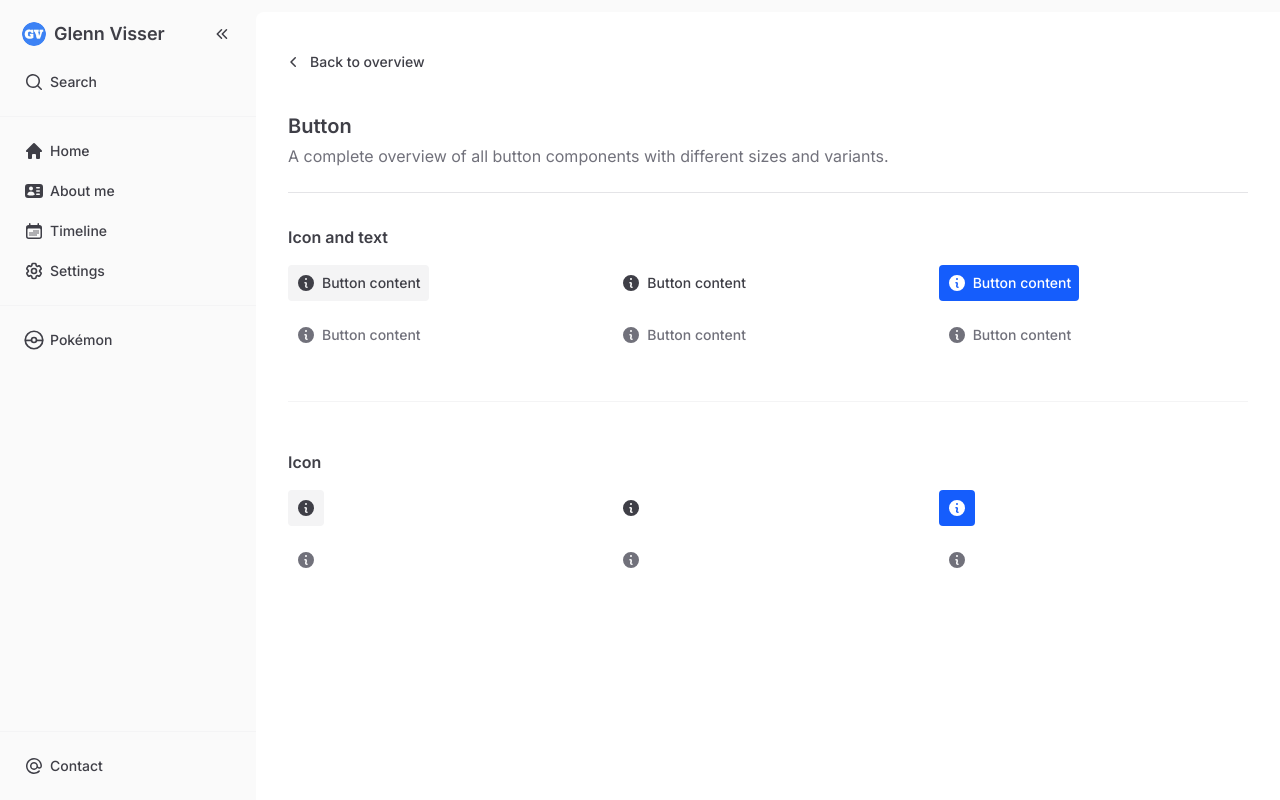
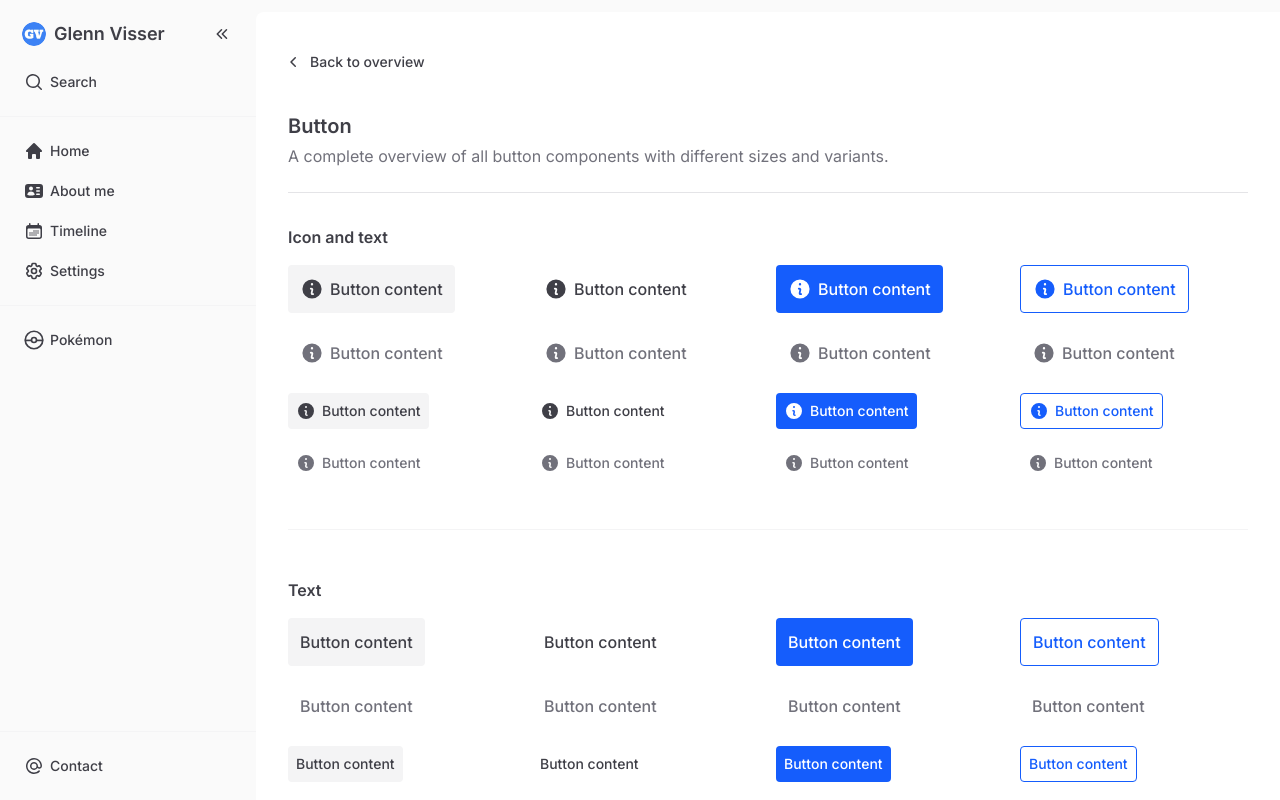
Before and after one commit to GVisser1/Website, a Next.js app: page /projects/components/button in a window 1280 px wide. Built offline with nearby package versions, Linux system fonts and the light colour scheme.

Commit message:
Add comic sans font, update buttons

```diff
--- a/src/app/projects/components/button/page.tsx
+++ b/src/app/projects/components/button/page.tsx
@@ -1,12 +1,13 @@
 "use client";
 
-import { IconAndTextButton, IconButton } from "@/components/button";
+import { IconAndTextButton, IconButton, TextButton } from "@/components/button";
 import Header from "@/components/header";
 import { CombinationGrid } from "../../../../stories/propCombinationUtil";
 import { Divider } from "@/components/divider";
 import { noop } from "lodash-es";
 
-const variants = ["default", "ghost", "primary"] as const;
+const variants = ["default", "ghost", "primary", "light"] as const;
+const sizes = ["lg", "md"] as const;
 
 const ButtonComponentPage = (): JSX.Element => (
   <>
@@ -19,8 +20,9 @@ const ButtonComponentPage = (): JSX.Element => (
     <h2 className="mb-4 font-semibold text-zinc-700 dark:text-zinc-200">Icon and text</h2>
     <CombinationGrid
       Component={IconAndTextButton}
-      columns="3"
+      columns="4"
       properties={[
+        { name: "size", values: [...sizes] },
         { name: "disabled", values: [false, true] },
         { name: "variant", values: [...variants] },
       ]}
@@ -29,11 +31,26 @@ const ButtonComponentPage = (): JSX.Element => (
 
     <Divider className="my-12" soft />
 
+    <h2 className="mb-4 font-semibold text-zinc-700 dark:text-zinc-200">Text</h2>
+    <CombinationGrid
+      Component={TextButton}
+      columns="4"
+      properties={[
+        { name: "size", values: [...sizes] },
+        { name: "disabled", values: [false, true] },
+        { name: "variant", values: [...variants] },
+      ]}
+      defaultProps={{ label: "Button content", onClick: noop }}
+    />
+
+    <Divider className="my-12" soft />
+
     <h2 className="mb-4 font-semibold text-zinc-700 dark:text-zinc-200">Icon</h2>
     <CombinationGrid
       Component={IconButton}
-      columns="3"
+      columns="4"
       properties={[
+        { name: "size", values: [...sizes] },
         { name: "disabled", values: [false, true] },
         { name: "variant", values: [...variants] },
       ]}
--- a/src/components/button.tsx
+++ b/src/components/button.tsx
@@ -88,14 +88,14 @@ const ButtonIcon = (props: ButtonIconProps): JSX.Element => <Icon name={props.ic
 
 const BaseButton = (props: PropsWithChildren<ButtonProps | LinkProps>): JSX.Element => {
   const classes = clsx(
-    props.className,
     "inline-flex shrink-0 items-center rounded-sm p-2 select-none focus-visible:outline",
     "data-[active=true]:bg-zinc-100 data-[active=true]:font-semibold dark:data-[active=true]:bg-zinc-800",
     "disabled:cursor-not-allowed disabled:text-zinc-500 dark:disabled:bg-zinc-900",
-    props.size === "lg" ? "h-12" : "h-9",
+    props.size === "lg" ? "h-12 px-3 py-2" : "h-9 p-2",
     props.fullWidth && "w-full",
     !props.disabled && !props.active && variantClasses[props.variant],
-    !("icon" in props) ? "px-4 py-2" : "p-2",
+    // !("icon" in props) ? "px-4 py-2" : "px-2 py-2",
+    props.className,
   );
 
   if ("href" in props && props.href) {
--- a/src/components/layout.tsx
+++ b/src/components/layout.tsx
@@ -9,15 +9,10 @@ import SearchDialog from "./dialog/searchDialog";
 import { useGlobalSearch } from "@/providers/globalSearchProvider";
 
 export const Layout = ({ children }: PropsWithChildren): JSX.Element | null => {
-  const { font } = useFont();
+  const { getFontClass } = useFont();
   const { open, setOpen } = useGlobalSearch();
 
-  const classes = clsx("relative flex max-h-screen bg-zinc-50 dark:bg-zinc-900 lg:dark:bg-zinc-950", {
-    "font-inter": font === "inter",
-    "font-sans": font === "sans",
-    "font-mono": font === "mono",
-    "font-serif": font === "serif",
-  });
+  const classes = clsx("relative flex max-h-screen bg-zinc-50 dark:bg-zinc-900 lg:dark:bg-zinc-950", getFontClass());
 
   return (
     <div id="headlessui-portal-root" className={classes}>
--- a/src/components/search.tsx
+++ b/src/components/search.tsx
@@ -7,7 +7,7 @@ export type SearchInputProps = ComponentProps<"input">;
 
 const SearchInput = forwardRef<HTMLInputElement, SearchInputProps>(({ className, ...props }, ref): JSX.Element => {
   const classes = clsx(
-    "h-10 w-full rounded-sm border-zinc-200 py-2 pr-3 pl-8 placeholder:text-zinc-500 focus-visible:outline dark:border-zinc-700 dark:bg-zinc-800 dark:placeholder:text-zinc-400",
+    "h-10 w-full rounded-sm border border-zinc-200 py-2 pr-3 pl-8 placeholder:text-zinc-500 focus-visible:outline dark:border-zinc-700 dark:bg-zinc-900 dark:placeholder:text-zinc-400",
   );
 
   return (
--- a/src/components/select/fontSwitcher.tsx
+++ b/src/components/select/fontSwitcher.tsx
@@ -1,6 +1,6 @@
 "use client";
 
-import { useFont } from "../../hooks/useFont";
+import { FONTS, useFont } from "../../hooks/useFont";
 import { Select, SelectContent, SelectItem, SelectTrigger, SelectValue } from "./select";
 
 const FontSwitcher = (): JSX.Element | null => {
@@ -12,18 +12,11 @@ const FontSwitcher = (): JSX.Element | null => {
         <SelectValue />
       </SelectTrigger>
       <SelectContent>
-        <SelectItem value="inter">
-          <div className="font-inter">Inter</div>
-        </SelectItem>
-        <SelectItem value="mono">
-          <div className="font-mono">Mono</div>
-        </SelectItem>
-        <SelectItem value="sans">
-          <div className="font-sans">Sans</div>
-        </SelectItem>
-        <SelectItem value="serif">
-          <div className="font-serif">Serif</div>
-        </SelectItem>
+        {Object.values(FONTS).map((font) => (
+          <SelectItem key={font.label} value={font.label}>
+            <div className={font.class}>{font.label}</div>
+          </SelectItem>
+        ))}
       </SelectContent>
     </Select>
   );
--- a/src/components/select/select.tsx
+++ b/src/components/select/select.tsx
@@ -16,7 +16,7 @@ const SelectTrigger = forwardRef<ElementRef<typeof Radix.Trigger>, Radix.SelectT
     <Radix.Trigger
       ref={ref}
       className={clsx(
-        "flex h-10 w-full items-center justify-between rounded-sm border border-zinc-200 bg-white px-3 py-2 text-sm text-zinc-700 focus-visible:outline dark:border-zinc-700 dark:bg-zinc-800 dark:text-zinc-200",
+        "flex h-10 w-full items-center justify-between rounded-sm border border-zinc-200 bg-white px-3 py-2 text-sm text-zinc-700 focus-visible:outline dark:border-zinc-700 dark:bg-zinc-900 dark:text-zinc-200",
         className,
       )}
       {...props}
@@ -61,7 +61,7 @@ const SelectItem = forwardRef<ElementRef<typeof Radix.Item>, SelectItemProps>(
     <Radix.Item
       ref={ref}
       className={clsx(
-        "relative flex w-full items-center truncate rounded-sm py-1.5 pr-8 pl-2 text-sm outline-hidden select-none focus:bg-zinc-50 dark:focus:bg-zinc-800",
+        "relative flex h-10 w-full items-center truncate rounded-sm py-1.5 pr-8 pl-2 text-sm outline-hidden select-none focus:bg-zinc-50 dark:focus:bg-zinc-800",
         className,
       )}
       {...props}
--- a/src/hooks/useFont.tsx
+++ b/src/hooks/useFont.tsx
@@ -1,5 +1,13 @@
-import type { Font } from "../types";
 import { useLocalStorage } from "usehooks-ts";
+
+type Font = keyof typeof FONTS;
+export const FONTS = {
+  Inter: { label: "Inter", class: "font-inter" },
+  Mono: { label: "Mono", class: "font-mono" },
+  Sans: { label: "Sans", class: "font-sans" },
+  Serif: { label: "Serif", class: "font-serif" },
+  "Comic Sans": { label: "Comic Sans", class: "font-comic-sans" },
+} as const;
 
 type UseFontSwitcherResult = {
   font: Font;
@@ -8,24 +16,13 @@ type UseFontSwitcherResult = {
 };
 
 export const useFont = (): UseFontSwitcherResult => {
-  const [font, setFont] = useLocalStorage<Font>("font", "inter");
+  const [font, setFont] = useLocalStorage<Font>("font", "Inter");
 
   const handleFontChange = (newFont: Font): void => {
     setFont(newFont);
   };
 
-  const getFontClass = (): string => {
-    switch (font) {
-      case "mono":
-        return "font-mono";
-      case "sans":
-        return "font-sans";
-      case "serif":
-        return "font-serif";
-      default:
-        return "font-inter";
-    }
-  };
+  const getFontClass = (): string => FONTS[font]?.class ?? FONTS.Inter.class;
 
   return { font, handleFontChange, getFontClass };
 };
--- a/src/styles/globals.css
+++ b/src/styles/globals.css
@@ -6,6 +6,7 @@
 
 @theme inline {
   --font-inter: var(--inter, var(--font-sans));
+  --font-comic-sans: "Comic Sans MS", var(--font-sans);
   --breakpoint-xs: 30rem;
 
   --text-button: 0.875rem;
--- a/src/types.ts
+++ b/src/types.ts
@@ -1,5 +1,3 @@
-export type Font = "inter" | "mono" | "sans" | "serif";
-
 export type Pokemon = {
   id: number;
   name: string;
```
